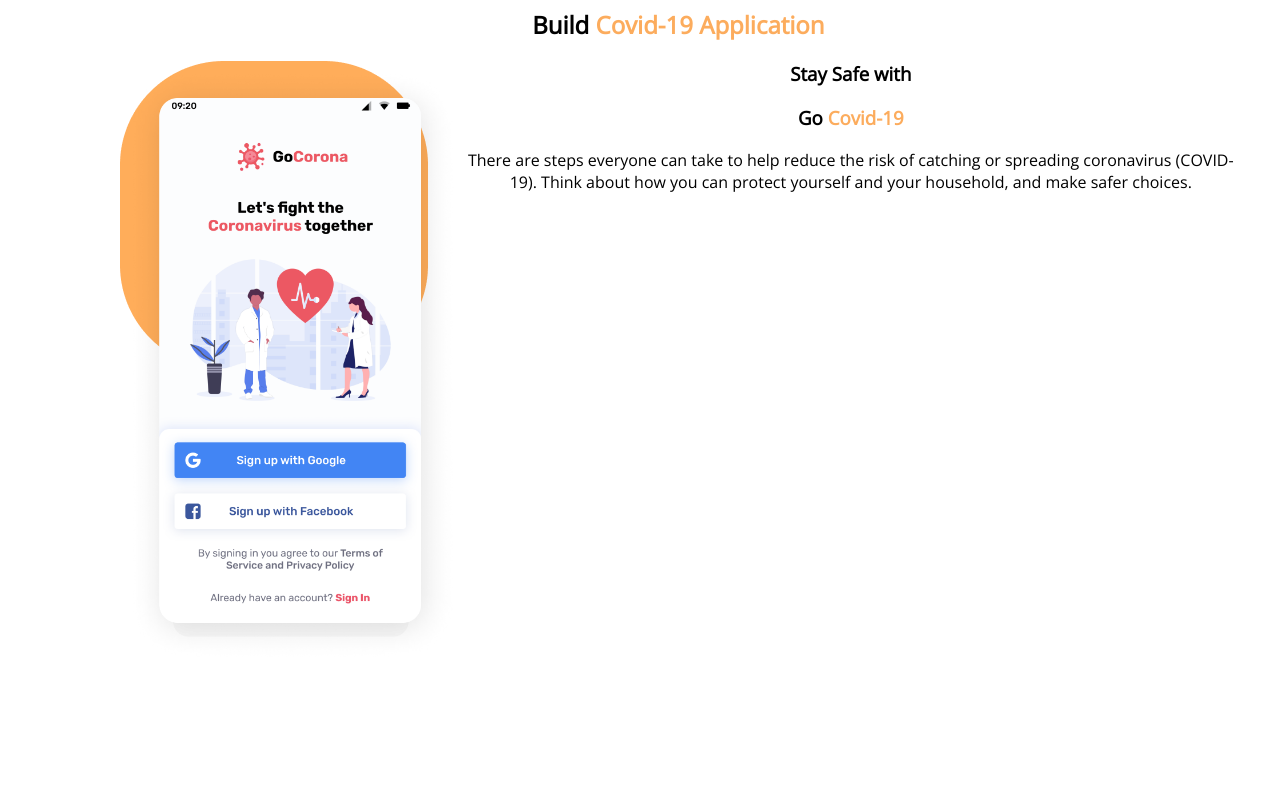
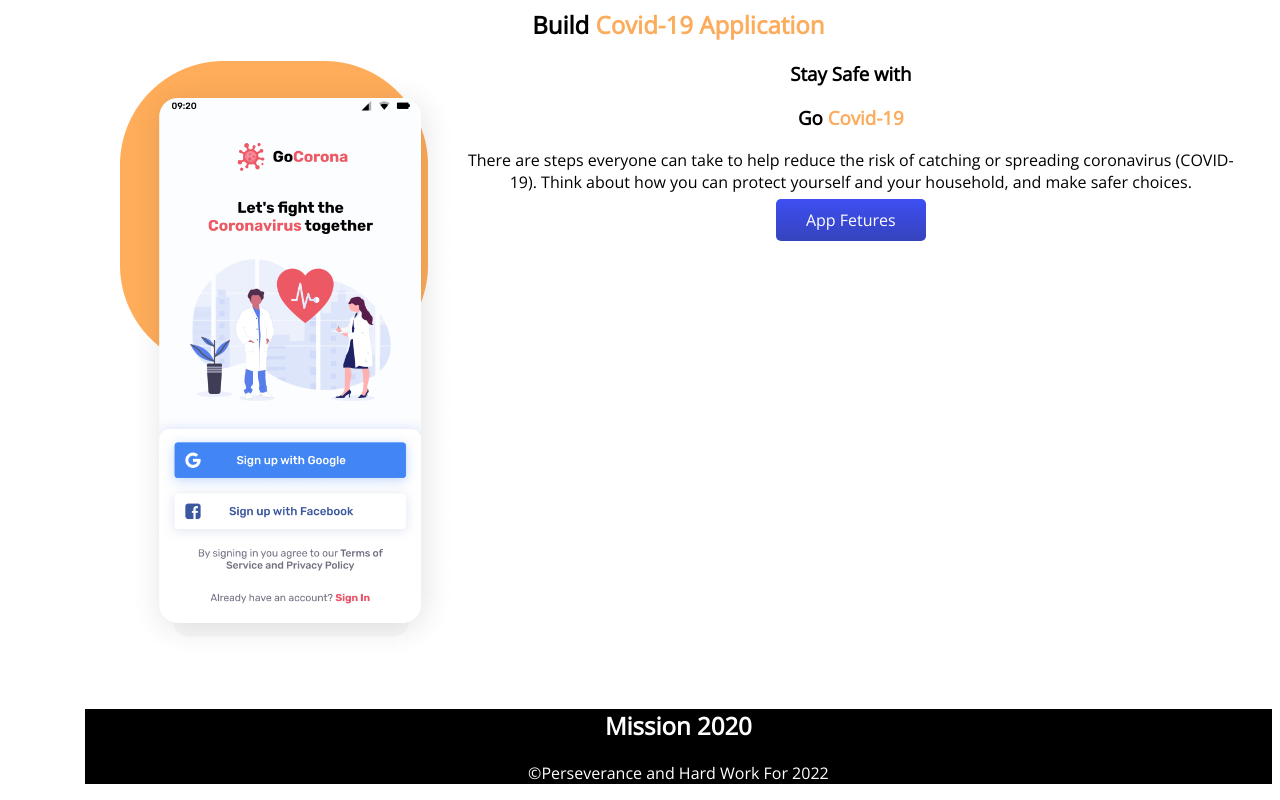
Before and after one commit to devinfopro/assignment-01, a plain HTML site: page index.html in a window 1280 px wide. Shown: the part 1639-2439 px from the top of the page. Before the commit the page ends 2348 px from the top, so only its background shows below. Drawn offline with nearby package versions, Linux system fonts and the light colour scheme.

Commit message:
full-done

```diff
--- a/index.html
+++ b/index.html
@@ -98,11 +98,17 @@
                 <p>There are steps everyone can take to help reduce the risk of catching or spreading coronavirus
                     (COVID-19). Think about how you can protect yourself and your household, and make safer choices.
                 </p>
+                <a class="explore-more-button"
+                    href="https://www.nidirect.gov.uk/articles/coronavirus-covid-19-how-stay-safe-and-help-prevent-spread"
+                    target="_blank" rel="noopener noreferrer">App Fetures</a>
             </div>
         </div>
         </div>
     </section>
-
+    <div class="footer">
+        <h2>Mission 2020</h2>
+        <p>©Perseverance and Hard Work For 2022</p>
+    </div>
 
 </body>
 
--- a/style.css
+++ b/style.css
@@ -77,6 +77,11 @@ body{
     padding: 5px;
     border-radius: 25px;
     background-image: url(images/shapes/shape-3.png);
-    background-repeat:no-repeat;
-
-}
+    background-repeat:no-repeat;}
+.footer {
+    height: 100%;
+    width: 100%;
+    background-color: black;
+    color: white;
+    text-align: center;
+ }
```
